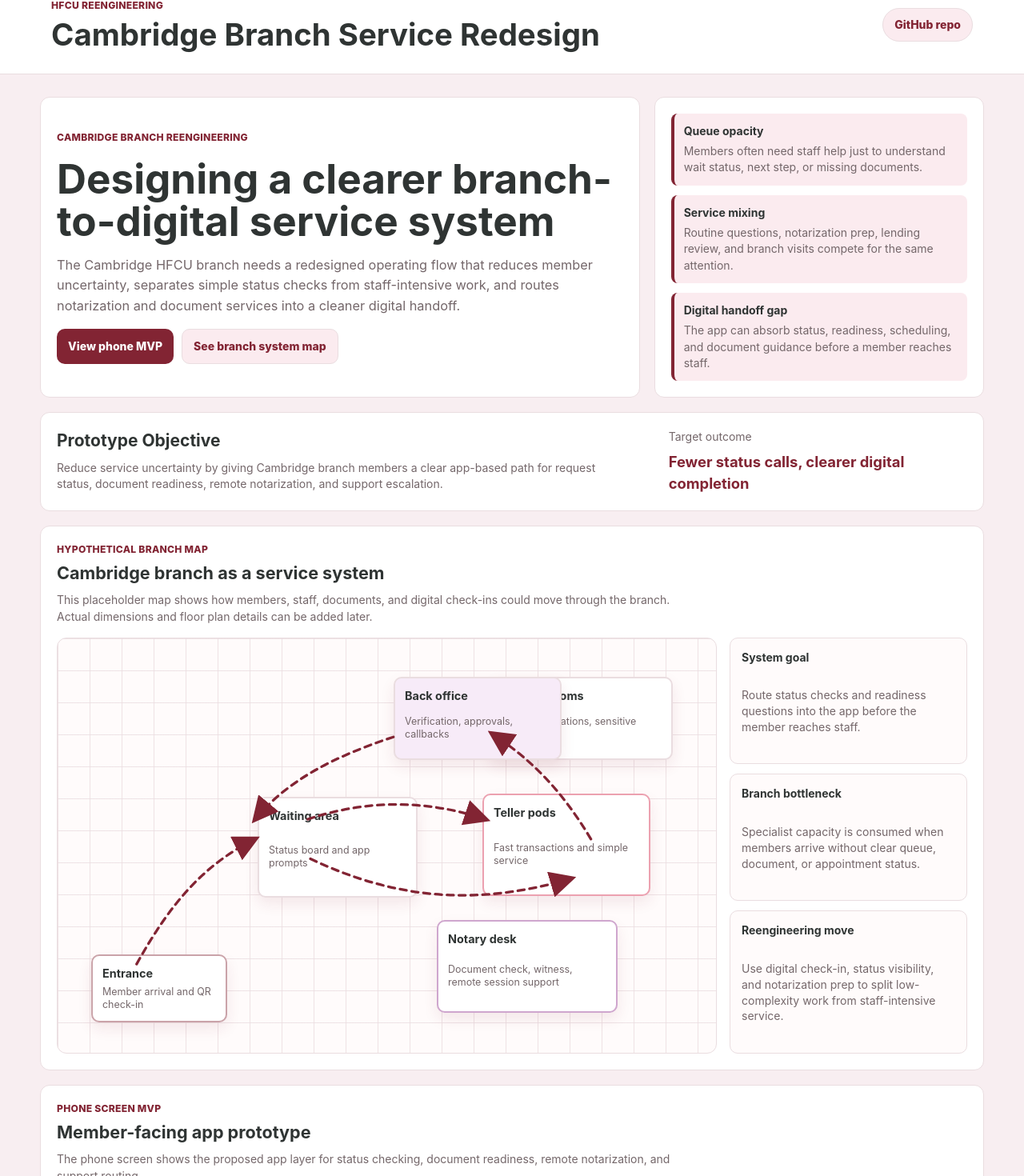
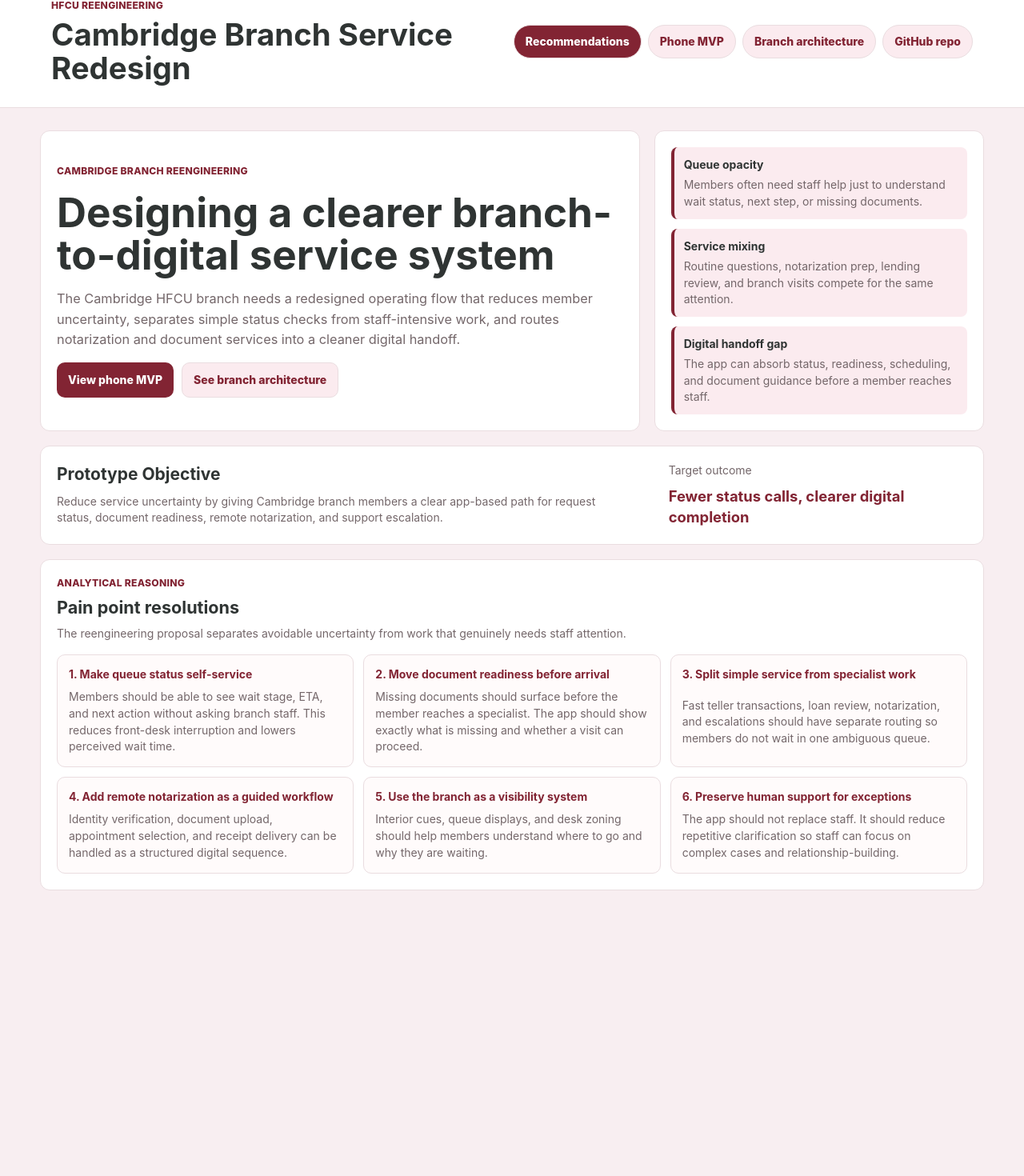
Before and after one commit to tjcha1213/HFCUreengineering, a React (Vite) app: page / in a window 1280 px wide. Shown: the part 30-1500 px from the top of the page at 80% size. After the commit the page ends 1199 px from the top, so only its background shows below. Built offline with nearby package versions, Linux system fonts and the light colour scheme.

Commit message:
Split HFCU strategy MVP and branch architecture pages

```diff
--- a/src/App.tsx
+++ b/src/App.tsx
@@ -1,4 +1,4 @@
-import { useState, type CSSProperties } from 'react'
+import { useEffect, useState, type CSSProperties } from 'react'
 import {
   Bell,
   CalendarClock,
@@ -22,6 +22,7 @@
 type MainTab = 'home' | 'docs' | 'notary' | 'help'
 type StatusTarget = 'home' | 'docs' | 'notary' | 'help'
 type NotaryStep = 'overview' | 'verify' | 'session' | 'receipt'
+type SitePage = 'strategy' | 'mvp' | 'architecture'
 
 const requests = {
   branch: {
@@ -142,7 +143,16 @@
   { tab: 'help', label: 'Help', icon: Headphones },
 ] as const
 
+function getSitePage(): SitePage {
+  const hash = window.location.hash.replace(/^#\/?/, '')
+
+  if (hash === 'mvp') return 'mvp'
+  if (hash === 'branch-architecture') return 'architecture'
+  return 'strategy'
+}
+
 function App() {
+  const [sitePage, setSitePage] = useState<SitePage>(getSitePage)
   const [activeTab, setActiveTab] = useState<MainTab>('home')
   const [requestType, setRequestType] = useState<RequestType>('branch')
   const [requestId, setRequestId] = useState(requests.branch.id)
@@ -153,6 +163,14 @@
   const [notaryProgress, setNotaryProgress] = useState(notaryFlows.affidavit.progress)
   const [completedChecks, setCompletedChecks] = useState<number[]>([0, 1])
   const [branchReminder, setBranchReminder] = useState(false)
+
+  useEffect(() => {
+    const syncPage = () => setSitePage(getSitePage())
+
+    syncPage()
+    window.addEventListener('hashchange', syncPage)
+    return () => window.removeEventListener('hashchange', syncPage)
+  }, [])
 
   const request = requests[requestType]
   const flow = notaryFlows[notaryType]
@@ -272,10 +290,17 @@
           <p>HFCU Reengineering</p>
           <h1>Cambridge Branch Service Redesign</h1>
         </div>
-        <a href="https://github.com/tjcha1213/HFCUreengineering" target="_blank" rel="noreferrer">GitHub repo</a>
+        <nav className="site-nav" aria-label="Project pages">
+          <a className={sitePage === 'strategy' ? 'is-active' : ''} href="#/">Recommendations</a>
+          <a className={sitePage === 'mvp' ? 'is-active' : ''} href="#/mvp">Phone MVP</a>
+          <a className={sitePage === 'architecture' ? 'is-active' : ''} href="#/branch-architecture">Branch architecture</a>
+          <a href="https://github.com/tjcha1213/HFCUreengineering" target="_blank" rel="noreferrer">GitHub repo</a>
+        </nav>
       </header>
 
       <main className="site-main">
+        {sitePage === 'strategy' && (
+          <>
         <section className="landing" aria-label="Cambridge branch reengineering overview">
           <div className="landing-copy">
             <span className="page-label">Cambridge branch reengineering</span>
@@ -286,8 +311,8 @@
               services into a cleaner digital handoff.
             </p>
             <div className="action-row">
-              <a className="site-action primary-site-action" href="#mvp">View phone MVP</a>
-              <a className="site-action secondary-site-action" href="#branch-system">See branch system map</a>
+              <a className="site-action primary-site-action" href="#/mvp">View phone MVP</a>
+              <a className="site-action secondary-site-action" href="#/branch-architecture">See branch architecture</a>
             </div>
           </div>
 
@@ -317,12 +342,48 @@
             <strong>Fewer status calls, clearer digital completion</strong>
           </div>
         </section>
+        <section className="recommendations" aria-label="Analytical reasoning and recommendations">
+          <div className="section-heading">
+            <span className="page-label">Analytical reasoning</span>
+            <h2>Pain point resolutions</h2>
+            <p>The reengineering proposal separates avoidable uncertainty from work that genuinely needs staff attention.</p>
+          </div>
+          <div className="recommendation-grid">
+            <article>
+              <strong>1. Make queue status self-service</strong>
+              <p>Members should be able to see wait stage, ETA, and next action without asking branch staff. This reduces front-desk interruption and lowers perceived wait time.</p>
+            </article>
+            <article>
+              <strong>2. Move document readiness before arrival</strong>
+              <p>Missing documents should surface before the member reaches a specialist. The app should show exactly what is missing and whether a visit can proceed.</p>
+            </article>
+            <article>
+              <strong>3. Split simple service from specialist work</strong>
+              <p>Fast teller transactions, loan review, notarization, and escalations should have separate routing so members do not wait in one ambiguous queue.</p>
+            </article>
+            <article>
+              <strong>4. Add remote notarization as a guided workflow</strong>
+              <p>Identity verification, document upload, appointment selection, and receipt delivery can be handled as a structured digital sequence.</p>
+            </article>
+            <article>
+              <strong>5. Use the branch as a visibility system</strong>
+              <p>Interior cues, queue displays, and desk zoning should help members understand where to go and why they are waiting.</p>
+            </article>
+            <article>
+              <strong>6. Preserve human support for exceptions</strong>
+              <p>The app should not replace staff. It should reduce repetitive clarification so staff can focus on complex cases and relationship-building.</p>
+            </article>
+          </div>
+        </section>
+          </>
+        )}
 
+        {sitePage === 'architecture' && (
         <section id="branch-system" className="branch-system" aria-label="Hypothetical Cambridge branch system map">
           <div className="section-heading">
-            <span className="page-label">Hypothetical branch map</span>
-            <h2>Cambridge branch as a service system</h2>
-            <p>This placeholder map shows how members, staff, documents, and digital check-ins could move through the branch. Actual dimensions and floor plan details can be added later.</p>
+            <span className="page-label">Branch architecture recommendation</span>
+            <h2>Interior changes for queue visibility and customer experience</h2>
+            <p>This page separates the physical branch recommendations from the phone MVP. The goal is to make queues, service zones, and staff handoffs more visible to members as soon as they enter.</p>
           </div>
 
           <div className="map-layout">
@@ -380,13 +441,33 @@
               </div>
             </div>
           </div>
+          <div className="architecture-recommendations">
+            <article>
+              <strong>Entry check-in wall</strong>
+              <p>Add a QR/self-service check-in point near entry so members can identify visit purpose before joining a queue.</p>
+            </article>
+            <article>
+              <strong>Visible queue board</strong>
+              <p>Show anonymized ticket status, expected wait, and service desk readiness from the waiting area.</p>
+            </article>
+            <article>
+              <strong>Service zoning</strong>
+              <p>Separate teller, specialist, lending, and notary paths with clear sightlines and signage.</p>
+            </article>
+            <article>
+              <strong>Document prep counter</strong>
+              <p>Create a small prep zone where members can scan, upload, or review missing documents before meeting staff.</p>
+            </article>
+          </div>
         </section>
+        )}
 
+        {sitePage === 'mvp' && (
         <section id="mvp" className="mvp-stage" aria-label="HFCU phone MVP">
           <div className="section-heading">
             <span className="page-label">Phone screen MVP</span>
             <h2>Member-facing app prototype</h2>
-            <p>The phone screen shows the proposed app layer for status checking, document readiness, remote notarization, and support routing.</p>
+            <p>This is the standalone phone-screen MVP. It is separated from the reasoning page so stakeholders can test the flow directly.</p>
           </div>
           <div className="app-shell">
             <div className="phone-container" role="application" aria-label="HFCU member service app MVP">
@@ -644,6 +725,7 @@
           </div>
           </div>
         </section>
+        )}
       </main>
       </div>
   )
--- a/src/index.css
+++ b/src/index.css
@@ -115,7 +115,15 @@
   letter-spacing: 0;
 }
 
-.site-header a {
+.site-nav {
+  flex: 0 0 auto;
+  display: flex;
+  flex-wrap: wrap;
+  justify-content: flex-end;
+  gap: 8px;
+}
+
+.site-nav a {
   flex: 0 0 auto;
   display: inline-flex;
   min-height: 42px;
@@ -127,6 +135,11 @@
   background: var(--soft-teal);
   font-weight: 850;
   text-decoration: none;
+}
+
+.site-nav a.is-active {
+  color: var(--white);
+  background: var(--crimson);
 }
 
 .site-main {
@@ -250,6 +263,41 @@
   margin-bottom: 18px;
 }
 
+.recommendations {
+  border: 1px solid var(--line);
+  border-radius: 12px;
+  background: var(--white);
+  padding: 20px;
+}
+
+.recommendation-grid,
+.architecture-recommendations {
+  display: grid;
+  grid-template-columns: repeat(3, minmax(0, 1fr));
+  gap: 12px;
+}
+
+.recommendation-grid article,
+.architecture-recommendations article {
+  display: grid;
+  gap: 8px;
+  padding: 14px;
+  border: 1px solid var(--line);
+  border-radius: 10px;
+  background: #fffbfb;
+}
+
+.recommendation-grid strong,
+.architecture-recommendations strong {
+  color: var(--crimson);
+}
+
+.recommendation-grid p,
+.architecture-recommendations p {
+  color: var(--muted);
+  line-height: 1.48;
+}
+
 .section-heading {
   display: grid;
   gap: 6px;
@@ -271,6 +319,10 @@
   grid-template-columns: minmax(320px, 1fr) minmax(240px, 0.36fr);
   gap: 16px;
   align-items: stretch;
+}
+
+.architecture-recommendations {
+  margin-top: 16px;
 }
 
 .branch-map {
@@ -1087,12 +1139,18 @@
   .site-header,
   .landing,
   .prototype-objective,
-  .map-layout {
+  .map-layout,
+  .recommendation-grid,
+  .architecture-recommendations {
     grid-template-columns: 1fr;
   }
 
   .site-header {
     display: grid;
+  }
+
+  .site-nav {
+    justify-content: start;
   }
 
   .branch-map {
```
Also changed, not shown: 6 other files (tests, documents, lock files or other folders).
